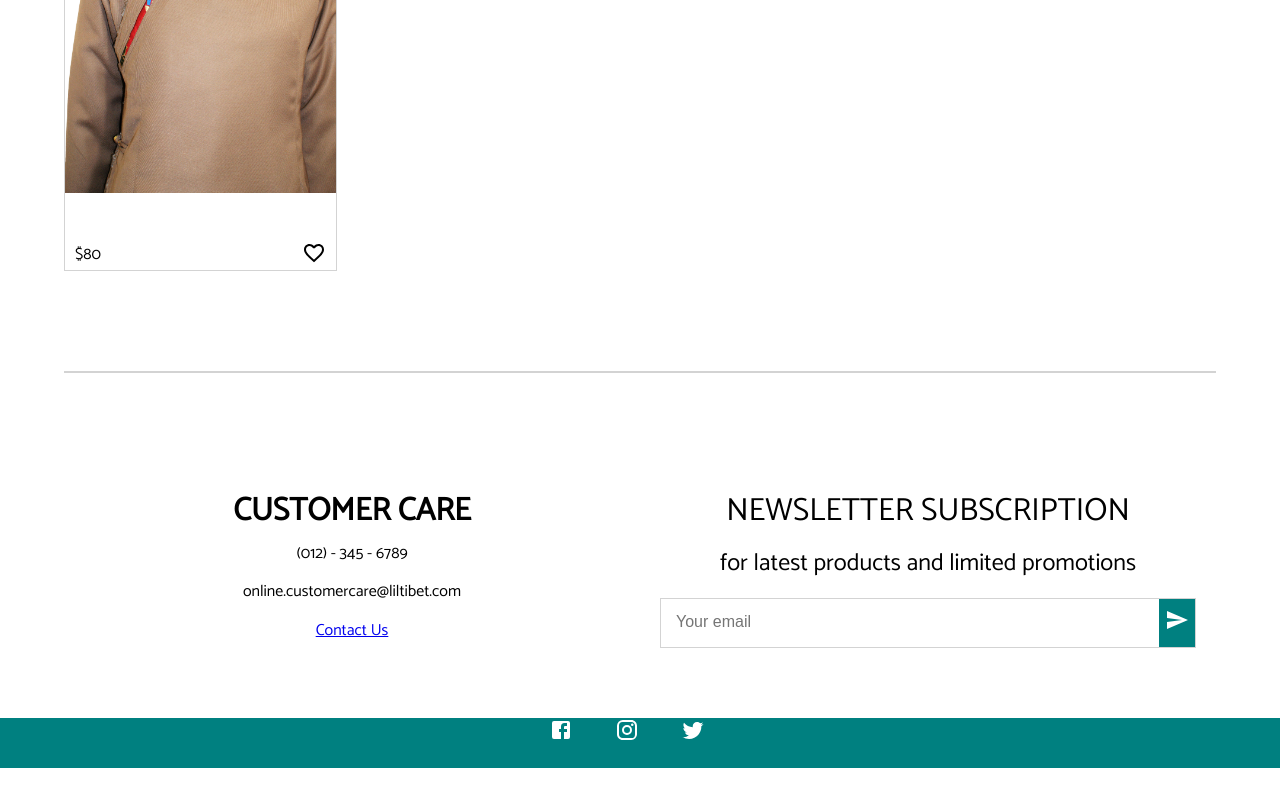
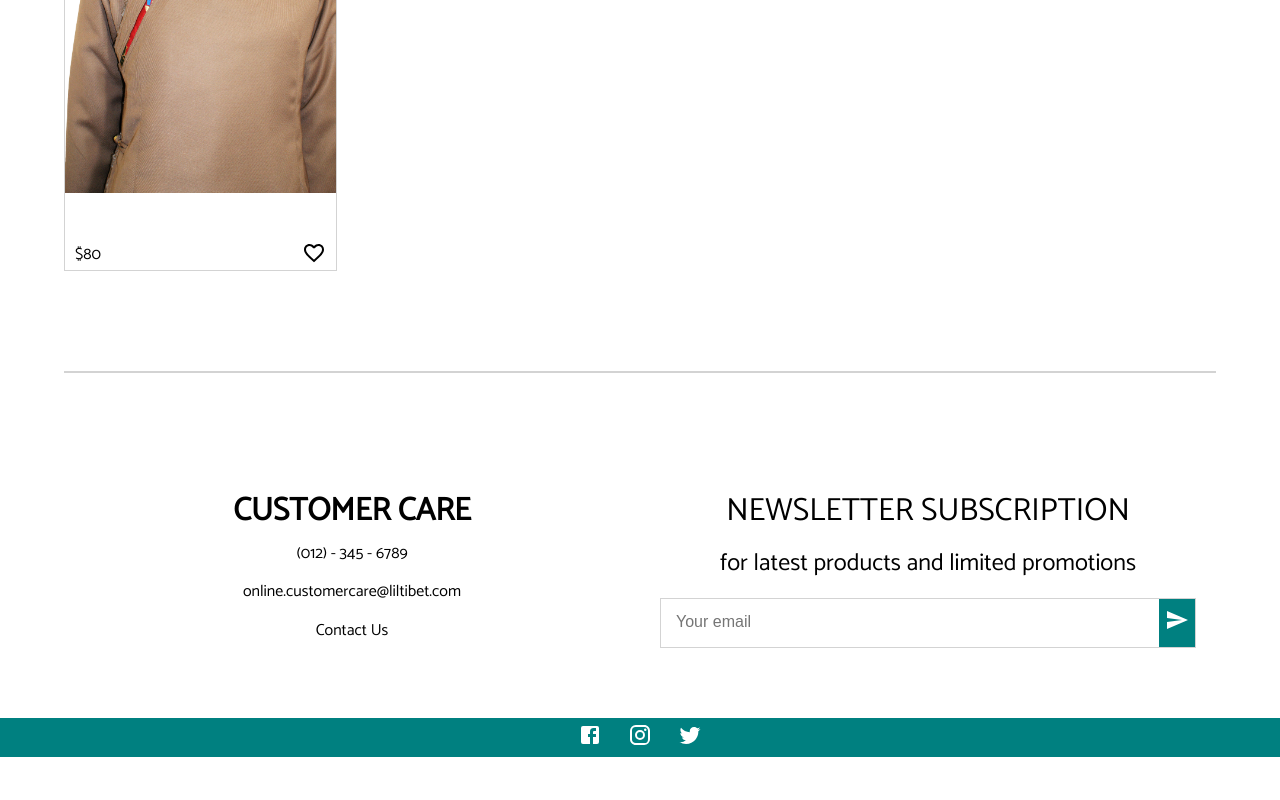
Before and after one commit to jombri/lil-tibet, a React (Create React App) app: page / in a window 1280 px wide. Shown: the part 1936-2736 px from the top of the page. Built offline with nearby package versions, Linux system fonts and the light colour scheme.

Commit message:
removed href in footer to test netlify bundle works

```diff
--- a/src/components/Footer.js
+++ b/src/components/Footer.js
@@ -50,10 +50,17 @@ const SocialContainer = styled.div`
 `
 
 const SocialIcon = styled.div`
-    width: 50px;
-    height: 50px;
+    /* width: 50px; */
+    /* height: 50px; */
+    padding: 5px;
     border-radius: 50%;
     color: white;
+    transition: all 0.3s ease;
+
+    &:hover {
+        cursor: pointer;
+        color: rgba(211, 236, 255, 0.6);
+    }
 `
 
 const Footer = () => {
@@ -65,7 +72,7 @@ const Footer = () => {
                 <p>(012) - 345 - 6789</p>
                 <p>online.customercare@liltibet.com</p>
                 <p>
-                    <a href="#">Contact Us</a>
+                    <a>Contact Us</a>
                 </p>
             </Left>
             <Right>
```
